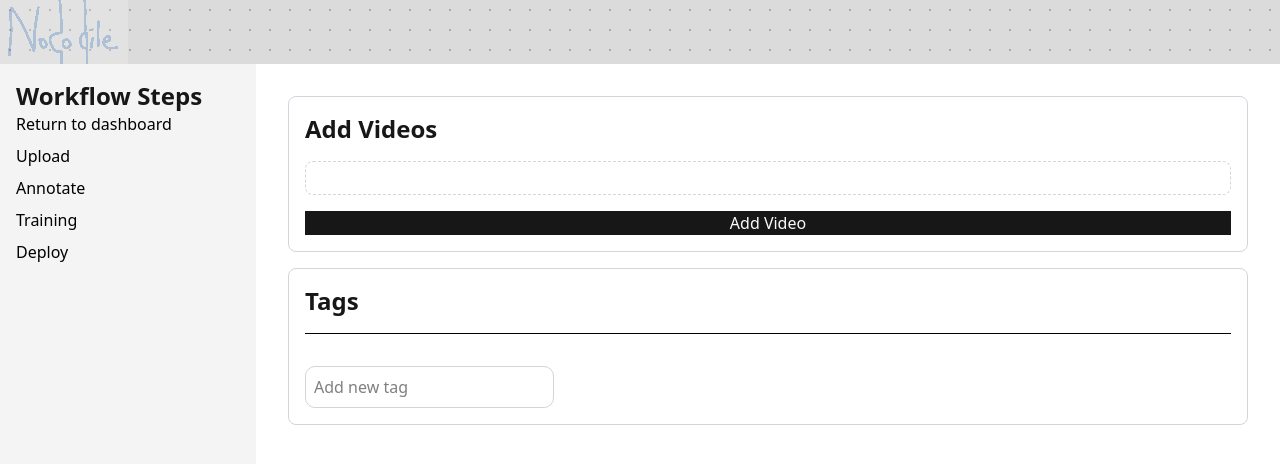
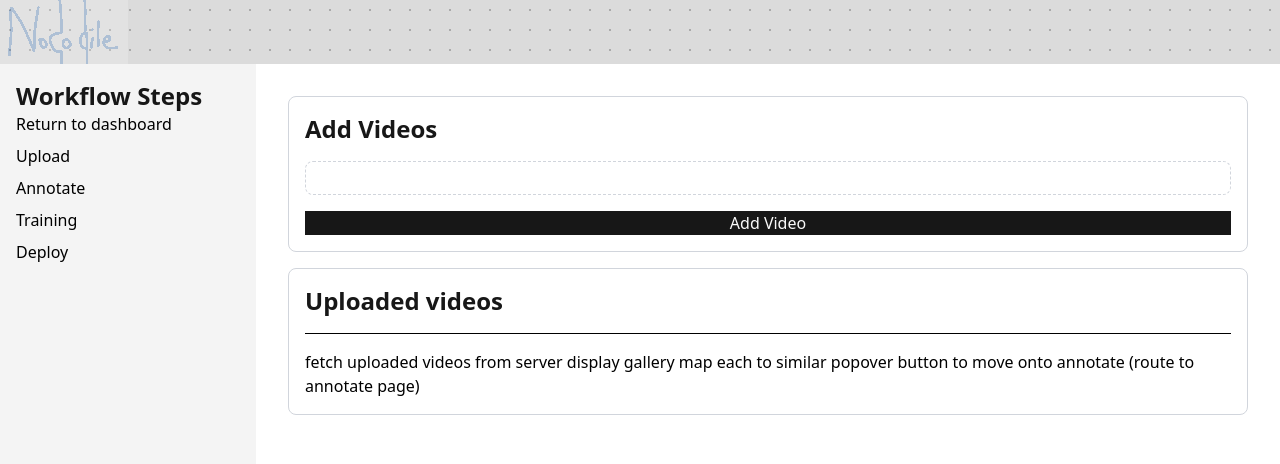
Before and after one commit to jasonchiu8421/Nocodile, a Next.js app in the folder nocodile/: page /project/1/upload in a window 1280 px wide. Shown: the top 464 px of the page. Built offline with nearby package versions, Linux system fonts and the light colour scheme.

Commit message:
display uploaded videos, idk how

```diff
--- a/nocodile/app/project/[id]/upload/page.tsx
+++ b/nocodile/app/project/[id]/upload/page.tsx
@@ -145,7 +145,9 @@ const UploadPage = () => {
           <a>{file.name}</a>
         </PopoverTrigger>
         <PopoverContent className="w-80">
-          <video controls src={URL.createObjectURL(file)} poster="" />
+          <video controls poster="">
+            <source src={URL.createObjectURL(file)} type="video/mp4" />
+          </video>
         </PopoverContent>
       </Popover>
       <button
@@ -198,44 +200,13 @@ const UploadPage = () => {
           )}
         </div>
       </div>
-      <div
-        id="classes"
-        className="flex flex-col border p-4 rounded-md border-gray-300 gap-4"
-      >
-        <h2>Tags</h2>
+      <div className="flex flex-col border p-4 rounded-md border-gray-300 gap-4 overflow-x-auto w-full">
+        <h2>Uploaded videos</h2>
         <hr />
-        <div className="flex flex-row gap-2 overflow-x-auto">
-          {classes.map((cls, index) => (
-            <div key={index} className="border border-gray-300 p-2 min-w-16">
-              <div style={{ display: "inline" }}>{cls}</div>
-              <button
-                style={{ display: "inline", cursor: "pointer" }}
-                onClick={() => removeClass(index)}
-              >
-                <X />
-              </button>
-            </div>
-          ))}
-        </div>
-        <div>
-          <input
-            type="text"
-            placeholder="Add new tag"
-            onKeyDown={(e) => {
-              if (e.key === "Enter") {
-                const newTag = (e.target as HTMLInputElement).value
-                  .trim()
-                  .toLowerCase();
-                if (newTag && !classes.includes(newTag)) {
-                  addClass(newTag);
-                  (e.target as HTMLInputElement).value = "";
-                } else if (classes.includes(newTag)) {
-                  alert("Tag already exists!");
-                }
-              }
-            }}
-          />
-        </div>
+        <p>
+          fetch uploaded videos from server display gallery map each to similar
+          popover button to move onto annotate (route to annotate page)
+        </p>
       </div>
     </div>
   );
--- /dev/null
+++ b/nocodile/app/project/[id]/upload/tags.tsx
@@ -0,0 +1,39 @@
+<div
+  id="classes"
+  className="flex flex-col border p-4 rounded-md border-gray-300 gap-4"
+>
+  <h2>Tags</h2>
+  <hr />
+  <div className="flex flex-row gap-2 overflow-x-auto">
+    {classes.map((cls, index) => (
+      <div key={index} className="border border-gray-300 p-2 min-w-16">
+        <div style={{ display: "inline" }}>{cls}</div>
+        <button
+          style={{ display: "inline", cursor: "pointer" }}
+          onClick={() => removeClass(index)}
+        >
+          <X />
+        </button>
+      </div>
+    ))}
+  </div>
+  <div>
+    <input
+      type="text"
+      placeholder="Add new tag"
+      onKeyDown={(e) => {
+        if (e.key === "Enter") {
+          const newTag = (e.target as HTMLInputElement).value
+            .trim()
+            .toLowerCase();
+          if (newTag && !classes.includes(newTag)) {
+            addClass(newTag);
+            (e.target as HTMLInputElement).value = "";
+          } else if (classes.includes(newTag)) {
+            alert("Tag already exists!");
+          }
+        }
+      }}
+    />
+  </div>
+</div>;
```
